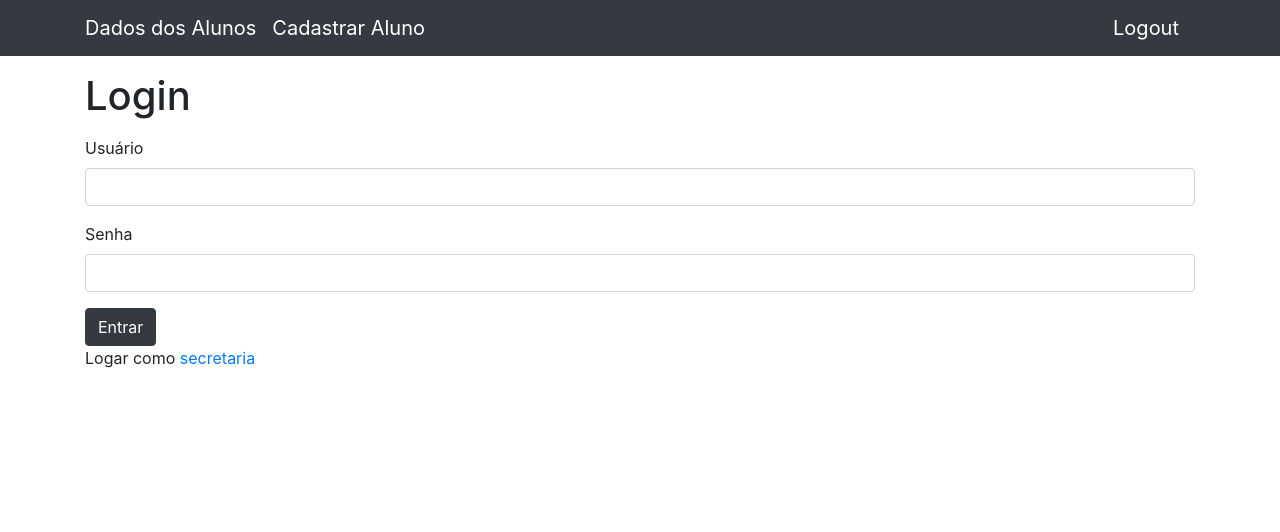
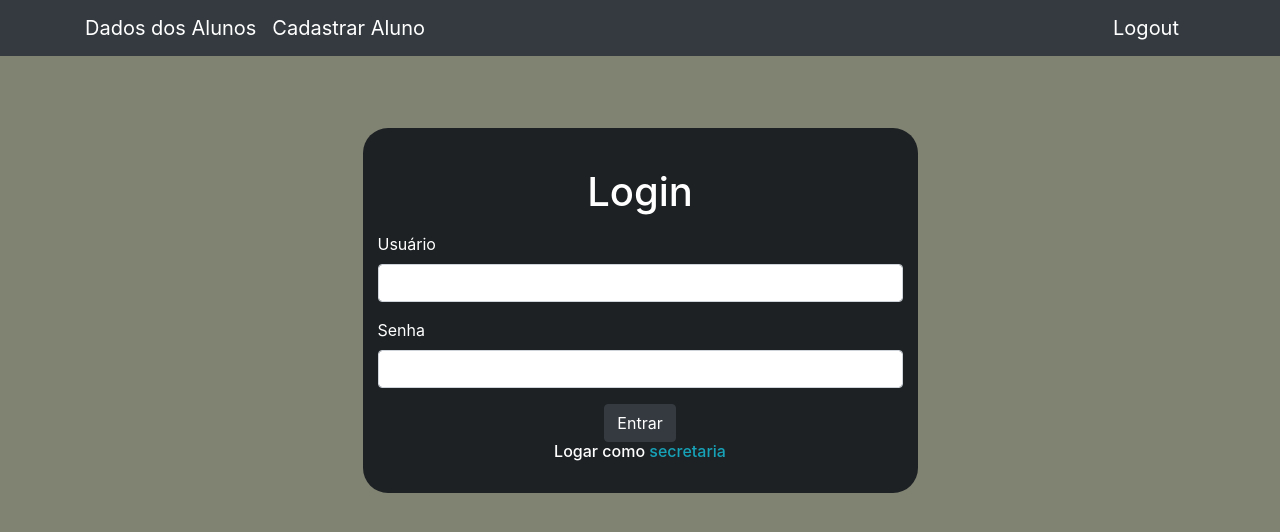
Before and after one commit to lucasdmazon/ControlePandemico, a Django app: page /accounts/ in a window 1280 px wide. Shown: the top 532 px of the page. Run offline with Django 3.2, Linux system fonts and the light colour scheme; some libraries are stand-ins or nearby versions.

Commit message:
Design
Inicio da criação do design incluindo o fundo, o login, e o index.

```diff
--- a/accounts/templates/accounts/login.html
+++ b/accounts/templates/accounts/login.html
@@ -6,7 +6,10 @@
 
 {% include 'parciais/_messages.html' %}
 
-<h1 class="mt-3 mb-3">Login</h1>
+<br><br><br>
+<main class="text-white col-md-6  container" style="border-radius: 25px; background-color: #1D2124">
+<br>
+<h1 class="mt-3 mb-3 d-flex justify-content-center" align="center">Login</h1>
 
 {% if not user.is_authenticated %}
 
@@ -20,15 +23,17 @@
     <label>Senha</label>
     <input type="password" name="senha" class="form-control">
   </div>
-  <button type="submit" class="btn bg-dark border-dark text-white">Entrar</button>
-    <p>Logar como <a href="{{ '/admin' }}">secretaria</a></p>
+    <div class="col text-center">
+  <button type="submit" class="btn bg-dark border-dark text-white ">Entrar</button>
+    </div>
+    <h6 class="col text-center">Logar como <a href="{{ '/admin' }}" class="text-info">secretaria</a></h6>
 </form>
 {% else %}
 <p>
  Você fez login com {{ user }}.
   <a href="{% url 'logout' %}">Clique aqui</a> para sair.
 </p>
-
 {% endif %}
-
+<br>
+</main>
 {% endblock %}
--- a/app/templates/dados/index.html
+++ b/app/templates/dados/index.html
@@ -3,9 +3,9 @@
 {%block conteudo%}
 
 {% include 'parciais/_messages.html' %}
-<h5 class="mt-3 mb-3"><em>{% if user.first_name %}Olá, você está logado como {{ user.first_name }} {{ user.last_name }}. O que desseja hoje?{% else %}Olá, você está logado como Secretaria. O que desseja hoje?{% endif %}</em></h5>
-<p>Acessar o painel da <a href="{{ '/admin' }}">secretaria</a>.</p>
-<h1 class="mt-3 d-flex justify-content-center">Meus Alunos</h1>
+<h5 class="mt-3 mb-3" style="color: #F0E2E7"><em>{% if user.first_name %}Olá, você está logado como {{ user.first_name }} {{ user.last_name }}. O que desseja hoje?{% else %}Olá, você está logado como Secretaria. O que desseja hoje?{% endif %}</em></h5>
+<p style="color: #F0E2E7">Acessar o painel da <a href="{{ '/admin' }}" style="color: #B20D30">secretaria</a>.</p>
+<h1 class="mt-3 d-flex justify-content-center" style="color: #F0E2E7">Meus Alunos</h1>
 
        {% if 'accounts' not in request.path %}
           <form method="get" action="{% url 'busca' %}">
--- a/app/templates/dados/ver_aluno.html
+++ b/app/templates/dados/ver_aluno.html
@@ -29,7 +29,7 @@
         <dt>Categoria</dt>
         <dd>{{ dados.categoria }}</dd>
 
-        <a href="edit/{{dados.id}}" class="btn bg-dark border-dark text-white">Editar</a>
-        <a href="delete/{{dados.id}}" class="btn bg-dark border-dark text-white">Deletar</a>
+        <a href="edit/{{dados.id}}" class="btn bg-success border-success text-white">Editar</a>
+        <a href="delete/{{dados.id}}" class="btn bg-danger border-danger text-white">Deletar</a>
     </dl>
 {%endblock%}
--- a/templates/base.html
+++ b/templates/base.html
@@ -9,7 +9,7 @@
 
 </head>
 
-<body>
+<body style="background-color: #808272">
 
   {% include 'parciais/_nav.html' %}
   <!-- Page Content -->
```
